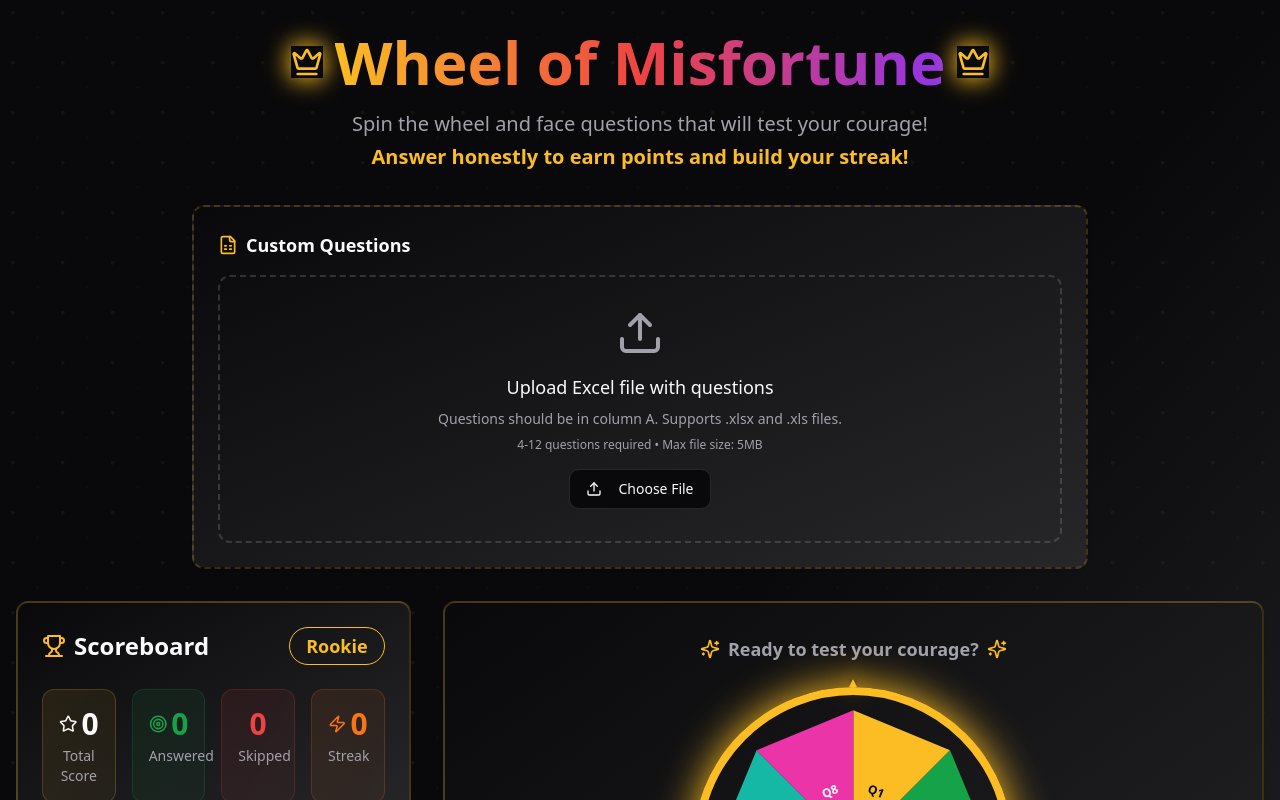
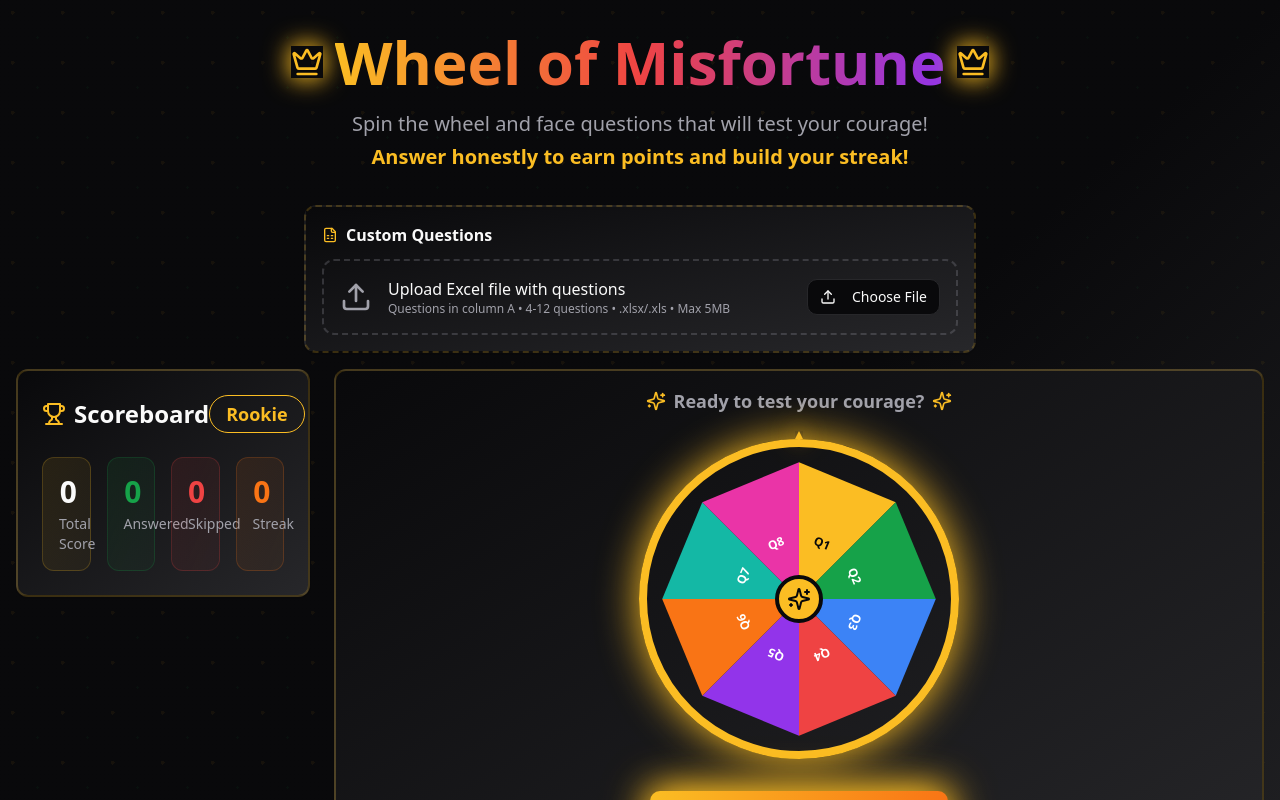
Before and after one commit to itopia-tech/spin-a-whirl-quiz, a React (Vite) app: page / in a window 1280 px wide. Shown: the top 800 px of the page. Built offline with nearby package versions, Linux system fonts and the light colour scheme.

Commit message:
Refactor layout for wheel
Adjust layout to increase space for the roulette wheel and decrease space for the file upload section. This involves modifying grid configurations and component spacing to prioritize the game's visual element.

```diff
--- a/src/components/ExcelUpload.tsx
+++ b/src/components/ExcelUpload.tsx
@@ -138,12 +138,12 @@ export const ExcelUpload: React.FC<ExcelUploadProps> = ({
   };
 
   return (
-    <Card className="p-6 bg-gradient-to-br from-card to-muted border-2 border-dashed border-primary/20">
-      <div className="space-y-4">
+    <Card className="p-4 bg-gradient-to-br from-card to-muted border-2 border-dashed border-primary/20">
+      <div className="space-y-3">
         <div className="flex items-center justify-between">
           <div className="flex items-center gap-2">
-            <FileSpreadsheet className="w-5 h-5 text-primary" />
-            <h3 className="text-lg font-semibold">Custom Questions</h3>
+            <FileSpreadsheet className="w-4 h-4 text-primary" />
+            <h3 className="text-base font-semibold">Custom Questions</h3>
           </div>
           {questionCount > 0 && (
             <div className="flex items-center gap-2">
@@ -165,7 +165,7 @@ export const ExcelUpload: React.FC<ExcelUploadProps> = ({
 
         {uploadStatus === 'idle' && (
           <div
-            className={`border-2 border-dashed rounded-lg p-8 text-center transition-colors ${
+            className={`border-2 border-dashed rounded-lg p-4 text-center transition-colors ${
               isDragging
                 ? 'border-primary bg-primary/5'
                 : 'border-muted-foreground/25 hover:border-primary/50'
@@ -177,19 +177,17 @@ export const ExcelUpload: React.FC<ExcelUploadProps> = ({
             }}
             onDragLeave={() => setIsDragging(false)}
           >
-            <Upload className="w-12 h-12 text-muted-foreground mx-auto mb-4" />
-            <div className="space-y-2">
-              <p className="text-lg font-medium">
+            <div className="flex items-center justify-center gap-4">
+              <Upload className="w-8 h-8 text-muted-foreground" />
+              <div className="flex-1 text-left">
+                <p className="text-base font-medium">
                   {isDragging ? 'Drop your Excel file here' : 'Upload Excel file with questions'}
                 </p>
-              <p className="text-sm text-muted-foreground">
-                Questions should be in column A. Supports .xlsx and .xls files.
-              </p>
                 <p className="text-xs text-muted-foreground">
-                4-12 questions required • Max file size: 5MB
+                  Questions in column A • 4-12 questions • .xlsx/.xls • Max 5MB
                 </p>
               </div>
-            <div className="mt-4">
+              <div>
               <Input
                 id="excel-upload"
                 type="file"
@@ -198,13 +196,12 @@ export const ExcelUpload: React.FC<ExcelUploadProps> = ({
                 className="hidden"
               />
                 <label htmlFor="excel-upload" className="cursor-pointer">
-                <Button variant="outline" asChild>
-                  <span>
+                  <Button variant="outline" size="sm">
                     <Upload className="w-4 h-4 mr-2" />
                     Choose File
-                  </span>
                   </Button>
                 </label>
+              </div>
             </div>
           </div>
         )}
--- a/src/pages/Index.tsx
+++ b/src/pages/Index.tsx
@@ -77,7 +77,7 @@ const Index = () => {
         </div>
 
         {/* Excel Upload */}
-        <div className="max-w-4xl mx-auto mb-8">
+        <div className="max-w-2xl mx-auto mb-4">
           <ExcelUpload
             onQuestionsLoaded={handleQuestionsLoaded}
             onClear={handleClearQuestions}
@@ -86,7 +86,7 @@ const Index = () => {
         </div>
 
         {/* Game Layout */}
-        <div className="grid lg:grid-cols-3 gap-8 max-w-7xl mx-auto">
+        <div className="grid lg:grid-cols-4 gap-6 max-w-7xl mx-auto">
           {/* Scoreboard */}
           <div className="lg:col-span-1 order-2 lg:order-1">
             <Scoreboard
@@ -98,8 +98,8 @@ const Index = () => {
           </div>
 
           {/* Wheel */}
-          <div className="lg:col-span-2 order-1 lg:order-2">
-            <Card className="p-8 bg-gradient-to-br from-card to-muted border-2 border-primary/20">
+          <div className="lg:col-span-3 order-1 lg:order-2">
+            <Card className="p-4 bg-gradient-to-br from-card to-muted border-2 border-primary/20">
               <div className="flex flex-col items-center">
                 <div className="mb-6">
                   <div className="flex items-center gap-2 text-lg font-semibold text-center">
```
Lines whose indentation alone changed are shown as unchanged.
